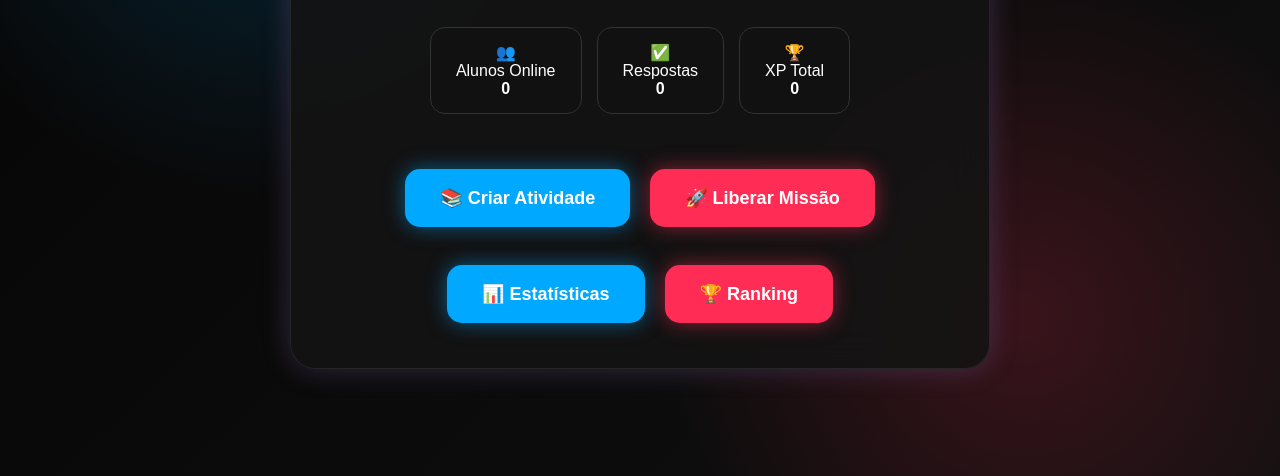
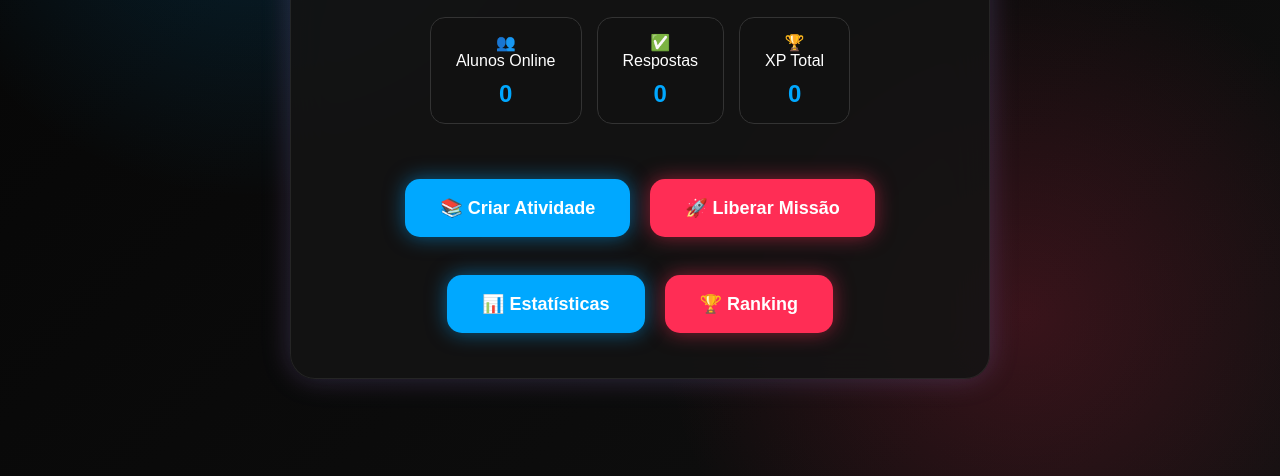
Before and after one commit to hislainysilva/mathnexus, a plain HTML site: page painel-professor.html in a window 1280 px wide. Shown: the part 324-800 px from the top of the page. Drawn offline with Linux system fonts and the light colour scheme.

Commit message:
Add styles for strong elements in area class

```diff
--- a/style.css
+++ b/style.css
@@ -225,3 +225,10 @@ a.btn{
     text-decoration:none;
     display:inline-block;
 }
+
+.area strong{
+    display:block;
+    margin-top:10px;
+    font-size:24px;
+    color:#00a8ff;
+}
```
